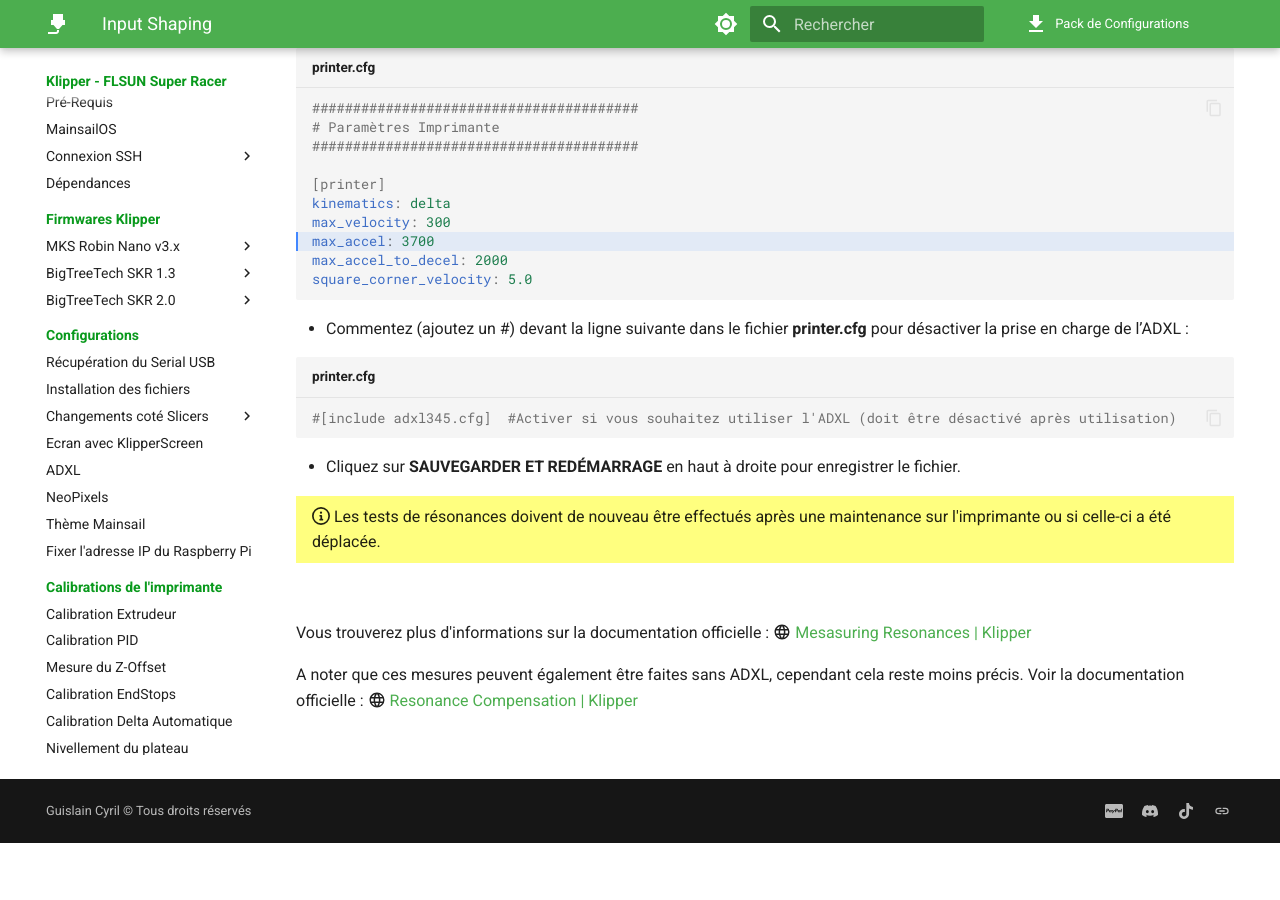
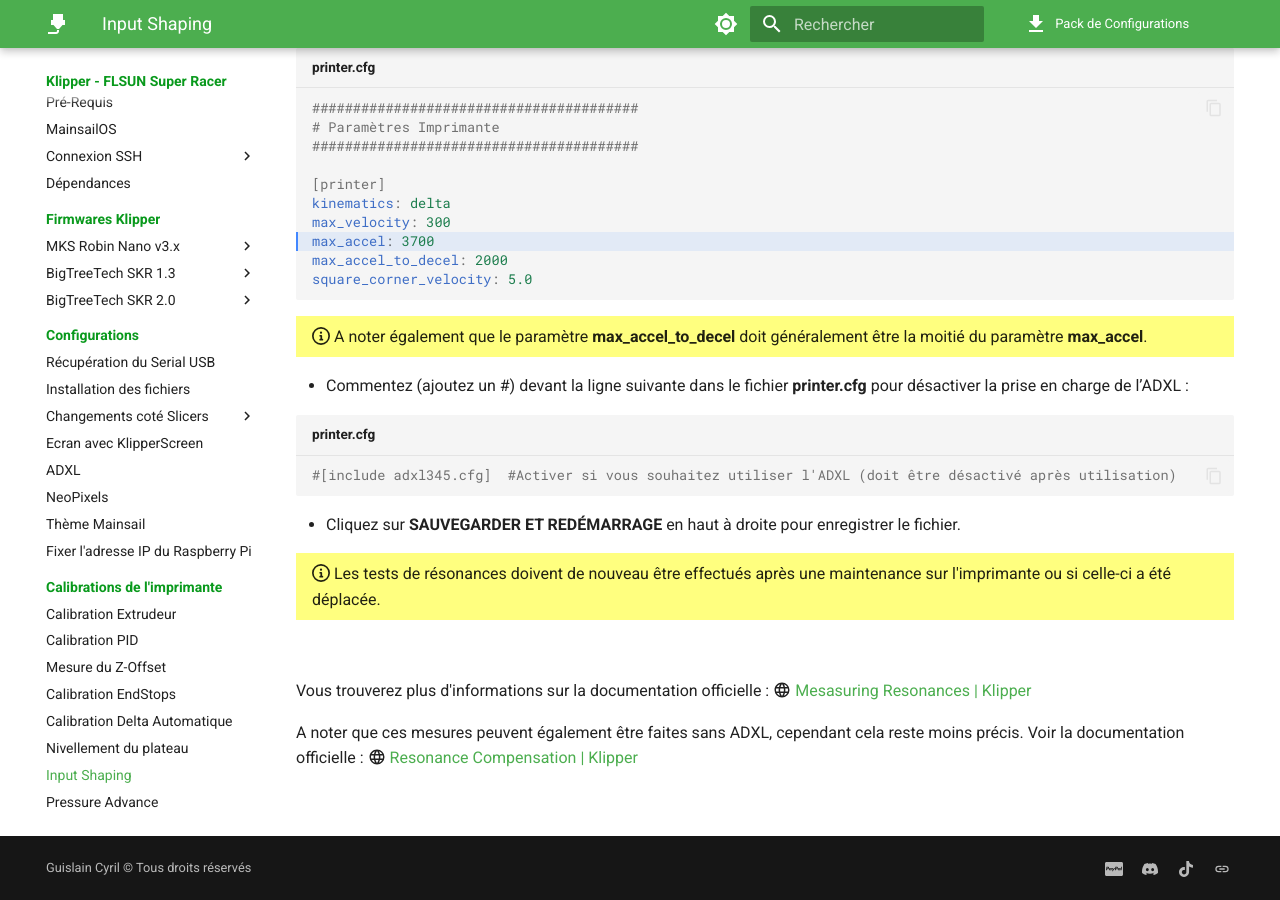
Before and after one commit to Guilouz/Klipper-Flsun-Super-Racer, an MkDocs documentation site: the page built from docs/calibrations/input-shaping.md, in a window 1280 px wide and 900 px high, scrolled down 1212 px. Built offline with MkDocs 1.6.1 and Material for MkDocs 9.7.7, drawn with Linux system fonts in a browser that asks for light colours; comment, search, counter and statistics services are not loaded; before the commit the page ends 2055 px from its top, so only the background shows below that.

Commit message:
Update input-shaping.md

````diff
--- a/docs/calibrations/input-shaping.md
+++ b/docs/calibrations/input-shaping.md
@@ -69,6 +69,12 @@
 square_corner_velocity: 5.0
 ```
 
+{==
+
+:octicons-info-16: A noter également que le paramètre **max_accel_to_decel** doit généralement être la moitié du paramètre **max_accel**.
+
+==}
+
 - Commentez (ajoutez un #) devant la ligne suivante dans le fichier **printer.cfg** pour désactiver la prise en charge de l’ADXL :
 
 ``` yaml title="printer.cfg"
````
